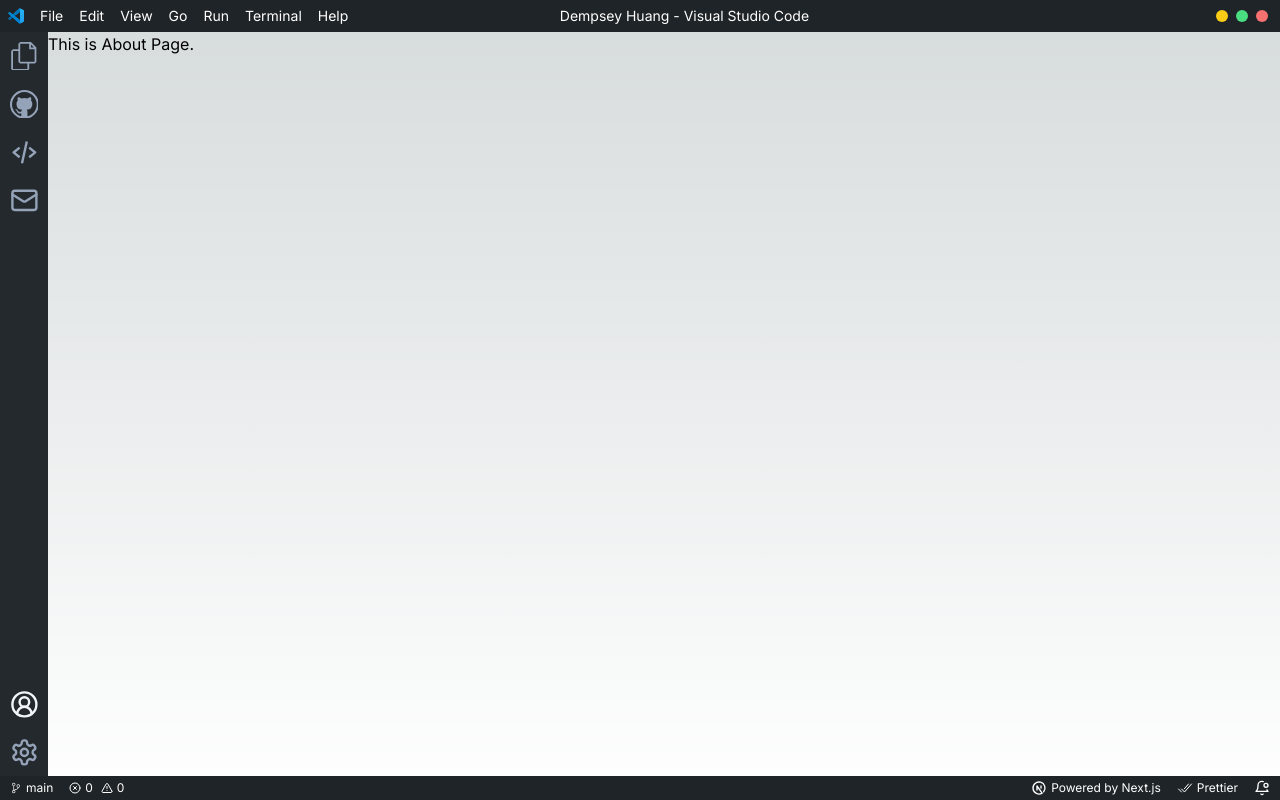
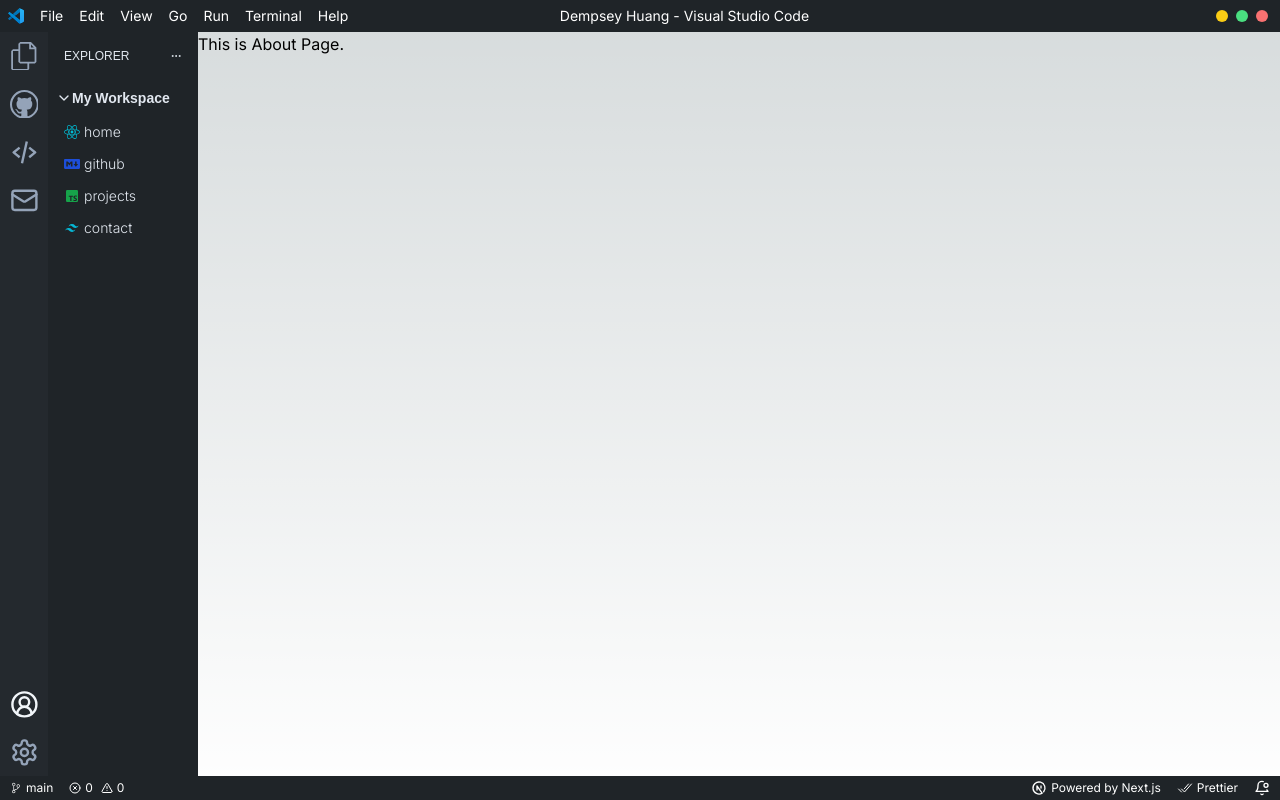
Before and after one commit to allpass122/vscode-portfolio-next13, a Next.js app: page /about in a window 1280 px wide. Built offline with nearby package versions, Linux system fonts and the light colour scheme.

Commit message:
feat: sidebar-expolrer

```diff
--- /dev/null
+++ b/src/app/_component/explorer.tsx
@@ -0,0 +1,98 @@
+"use client";
+
+import { cn } from "@/utils/cn";
+import { ChevronRight, MoreHorizontal } from "lucide-react";
+import { useRouter } from "next/navigation";
+import { Dispatch, SetStateAction, useEffect, useState } from "react";
+import { BiLogoTailwindCss, BiLogoTypescript } from "react-icons/bi";
+import { FaMarkdown, FaReact } from "react-icons/fa";
+import { TbCodeDots } from "react-icons/tb";
+
+function Explorer({
+  disabledRecord,
+  setDisabledRecord,
+}: {
+  disabledRecord: {
+    [key: string]: boolean;
+  };
+  setDisabledRecord: Dispatch<
+    SetStateAction<{
+      [key: string]: boolean;
+    }>
+  >;
+}) {
+  const router = useRouter();
+  const [open, setOpen] = useState(true);
+
+  useEffect(() => {
+    setDisabledRecord((prev) => prev);
+  }, [disabledRecord]);
+
+  const allItems: { title: string; path: string; icon: React.ReactNode; label: string }[] = [
+    {
+      title: "home",
+      label: "home.tsx",
+      path: "/home",
+      icon: <FaReact className="size-4 text-[#00BCD4]" />,
+    },
+    {
+      title: "github",
+      label: "github.md",
+      path: "/github",
+      icon: <FaMarkdown className="size-4 text-blue-700" />,
+    },
+    {
+      title: "projects",
+      label: "projects.ts",
+      path: "/projects",
+      icon: <BiLogoTypescript className="size-4 text-green-600" />,
+    },
+    {
+      title: "articles",
+      label: "articles.json",
+      path: "/articles",
+      icon: <TbCodeDots className="size-4 text-yellow-400" />,
+    },
+    {
+      title: "contact",
+      label: "contact.css",
+      path: "/contact",
+      icon: <BiLogoTailwindCss className="size-4 text-cyan-500" />,
+    },
+  ];
+
+  return (
+    <div className="flex w-[150px] select-none flex-col bg-dark-primary text-slate-200">
+      <div className="flex flex-row items-center justify-between p-4 font-sans text-xs font-extralight">
+        EXPLORER <MoreHorizontal className="size-3" />
+      </div>
+      <div
+        className="flex transform cursor-pointer flex-row items-center justify-start p-2 font-sans text-sm font-bold duration-500"
+        onClick={() => setOpen((prev) => !prev)}
+      >
+        <ChevronRight className={cn("size-4", open && "rotate-90")} />
+        My Workspace
+      </div>
+      {open && (
+        <div className="items-left flex flex-col">
+          {allItems.map(
+            (item) =>
+              !disabledRecord[item.title] && (
+                <div
+                  key={item.title}
+                  className="my-1.5 flex cursor-pointer flex-row items-center gap-1 rounded-sm px-4 text-sm font-light hover:bg-dark-second"
+                  onClick={() => {
+                    router.push(item.path);
+                  }}
+                >
+                  {item.icon} {item.title}
+                </div>
+              )
+          )}
+        </div>
+      )}
+    </div>
+  );
+}
+
+export default Explorer;
--- /dev/null
+++ b/src/app/_component/side.tsx
@@ -0,0 +1,31 @@
+"use client";
+
+import { useActivityStatus } from "@/utils/useActivityStatus";
+import Explorer from "./explorer";
+import Sidebar from "./sideBar";
+
+/**
+ * for updating Sidebar and Explorer
+ * but I don't like pass props
+ * maybe can refactor in future
+ *
+ * @returns
+ */
+function Side() {
+  const { disabledRecord, setDisabledRecord } = useActivityStatus();
+
+  return (
+    <>
+      <Sidebar
+        disabledRecord={disabledRecord}
+        setDisabledRecord={setDisabledRecord}
+      />
+      <Explorer
+        disabledRecord={disabledRecord}
+        setDisabledRecord={setDisabledRecord}
+      />
+    </>
+  );
+}
+
+export default Side;
--- a/src/app/_component/sideBar.tsx
+++ b/src/app/_component/sideBar.tsx
@@ -1,56 +1,32 @@
 "use client";
 
 import { cn } from "@/utils/cn";
-import { Check, CircleUserRound, Mail, Pencil, Settings } from "lucide-react";
+import { activityItems, lsKey } from "@/utils/useActivityStatus";
+import { Popover } from "@headlessui/react";
+import { Check, CircleUserRound, Settings } from "lucide-react";
 import { usePathname, useRouter } from "next/navigation";
-import { BiCodeAlt } from "react-icons/bi";
-import { VscFiles, VscGithub } from "react-icons/vsc";
-import { Popover } from "@headlessui/react";
-import { useState } from "react";
+import { Dispatch, SetStateAction } from "react";
 
-function Sidebar() {
+function Sidebar({
+  disabledRecord,
+  setDisabledRecord,
+}: {
+  disabledRecord: {
+    [key: string]: boolean;
+  };
+  setDisabledRecord: Dispatch<
+    SetStateAction<{
+      [key: string]: boolean;
+    }>
+  >;
+}) {
   const router = useRouter();
   const pathname = usePathname();
-  const lsKey = "s-ac";
-
-  const allItems: { title: string; path: string; icon: React.ReactNode; disabled?: boolean }[] = [
-    {
-      title: "home",
-      path: "/home",
-      icon: <VscFiles className={"size-3/5"} />,
-    },
-    {
-      title: "github",
-      path: "/github",
-      icon: <VscGithub className={"size-3/5 "} />,
-    },
-    {
-      title: "projects",
-      path: "/projects",
-      icon: <BiCodeAlt className={"size-3/5 "} />,
-    },
-    {
-      title: "articles",
-      path: "/articles",
-      icon: <Pencil className={"size-3/5 "} />,
-      disabled: true,
-    },
-    {
-      title: "contact",
-      path: "/contact",
-      icon: <Mail className={"size-3/5 "} />,
-    },
-  ];
-  const localStorageData = localStorage.getItem(lsKey);
-  const [disabledRecord, setDisabledRecord] = useState<{ [key: string]: boolean }>(
-    (localStorageData && JSON.parse(localStorageData)) ??
-      Object.fromEntries(allItems.map((item) => [item.title, item.disabled ?? false]))
-  );
 
   function ActivityBar() {
     return (
       <div className="flex w-full flex-col items-center">
-        {allItems.map(
+        {activityItems.map(
           (item) =>
             !disabledRecord[item.title] && (
               <div
--- a/src/app/layout.tsx
+++ b/src/app/layout.tsx
@@ -3,7 +3,7 @@ import type { Metadata } from "next";
 import { Inter } from "next/font/google";
 import Footer from "./_component/footer";
 import HeaderBar from "./_component/headerBar";
-import Sidebar from "./_component/sideBar";
+import Side from "./_component/side";
 import "./globals.css";
 
 const inter = Inter({
@@ -31,7 +31,7 @@ export default function RootLayout({
       <body className={cn(inter.className, "flex min-h-screen flex-col")}>
         <HeaderBar />
         <div className="flex flex-1 flex-row">
-          <Sidebar />
+          <Side />
           {children}
         </div>
         <Footer />
--- /dev/null
+++ b/src/utils/useActivityStatus.tsx
@@ -0,0 +1,49 @@
+import { Mail, Pencil } from "lucide-react";
+import { useState } from "react";
+import { BiCodeAlt } from "react-icons/bi";
+import { VscFiles, VscGithub } from "react-icons/vsc";
+
+export const lsKey = "s-ac";
+
+export const activityItems: {
+  title: string;
+  path: string;
+  icon: React.ReactNode;
+  disabled?: boolean;
+}[] = [
+  {
+    title: "home",
+    path: "/home",
+    icon: <VscFiles className={"size-3/5"} />,
+  },
+  {
+    title: "github",
+    path: "/github",
+    icon: <VscGithub className={"size-3/5 "} />,
+  },
+  {
+    title: "projects",
+    path: "/projects",
+    icon: <BiCodeAlt className={"size-3/5 "} />,
+  },
+  {
+    title: "articles",
+    path: "/articles",
+    icon: <Pencil className={"size-3/5 "} />,
+    disabled: true,
+  },
+  {
+    title: "contact",
+    path: "/contact",
+    icon: <Mail className={"size-3/5 "} />,
+  },
+];
+export function useActivityStatus() {
+  const localStorageData = localStorage.getItem(lsKey);
+  const [disabledRecord, setDisabledRecord] = useState<{ [key: string]: boolean }>(
+    (localStorageData && JSON.parse(localStorageData)) ??
+      Object.fromEntries(activityItems.map((item) => [item.title, item.disabled ?? false]))
+  );
+
+  return { disabledRecord, setDisabledRecord };
+}
```
